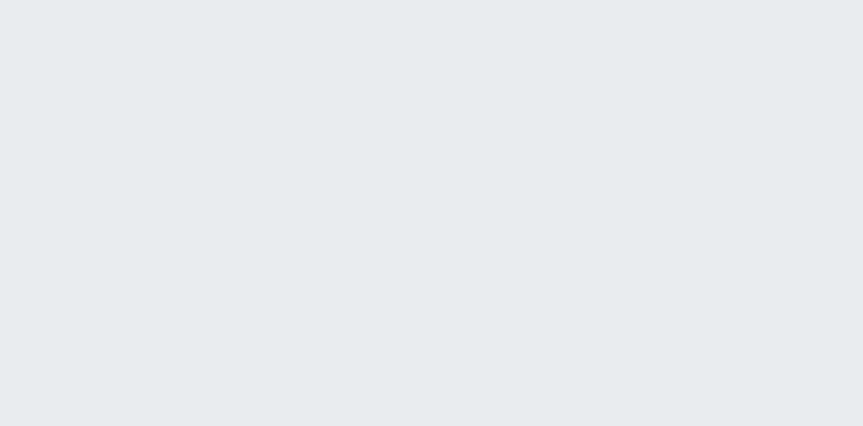
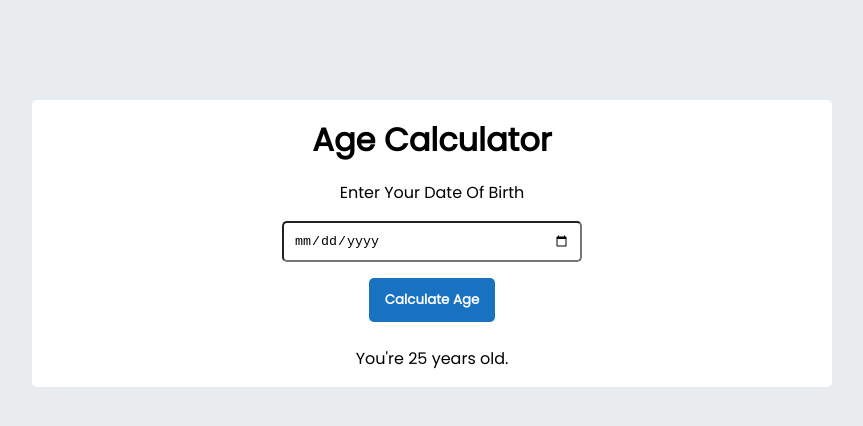
Before and after one commit to lohith-3/100jsprojects, a plain HTML site: page 02-Age-Calculator/index.html in a window 1280 px wide. Shown: the whole page, without its empty margins (208-1071 px from the left). Drawn offline with Linux system fonts and the light colour scheme.

Commit message:
added markup and css styles for age calc

```diff
--- a/02-Age-Calculator/index.html
+++ b/02-Age-Calculator/index.html
@@ -9,6 +9,15 @@
 </head>
 
 <body>
+    <div class="age__calculator__container">
+        <h1>Age Calculator</h1>
+        <form>
+            <label for="dateOfBirth">Enter Your Date Of Birth</label>
+            <input type="date" name="dateOfBirth" id="dateOfBirth">
+            <button type="button">Calculate Age</button>
+        </form>
+        <p id="age__value">You're 25 years old.</p>
+    </div>
     <script src="app.js"></script>
 </body>
 
--- a/02-Age-Calculator/styles.css
+++ b/02-Age-Calculator/styles.css
@@ -10,3 +10,54 @@ body {
   background-color: #e9ecef;
   font-family: "Poppins", sans-serif;
 }
+
+.age__calculator__container {
+  max-width: 800px;
+  margin: 100px auto;
+  background-color: #fff;
+  padding: 1rem;
+  border-radius: 5px;
+}
+
+.age__calculator__container h1 {
+  text-align: center;
+  margin-bottom: 1rem;
+}
+
+form {
+  display: flex;
+  flex-direction: column;
+  align-items: center;
+  gap: 1rem;
+}
+
+input[type="date"] {
+  width: 300px;
+  padding: 10px;
+  border-radius: 5px;
+}
+
+button {
+  /* removing default styles */
+  appearance: none;
+  -webkit-appearance: none;
+
+  /* custom styles */
+  padding: 12px 1rem;
+  border-radius: 5px;
+  border: 0;
+  color: #fff;
+  background-color: #1971c2;
+  margin-bottom: 1.5rem;
+  font-family: inherit;
+  font-weight: 600;
+}
+
+button:hover {
+  background-color: #1c7ed6;
+  cursor: pointer;
+}
+
+#age__value {
+  text-align: center;
+}
```
